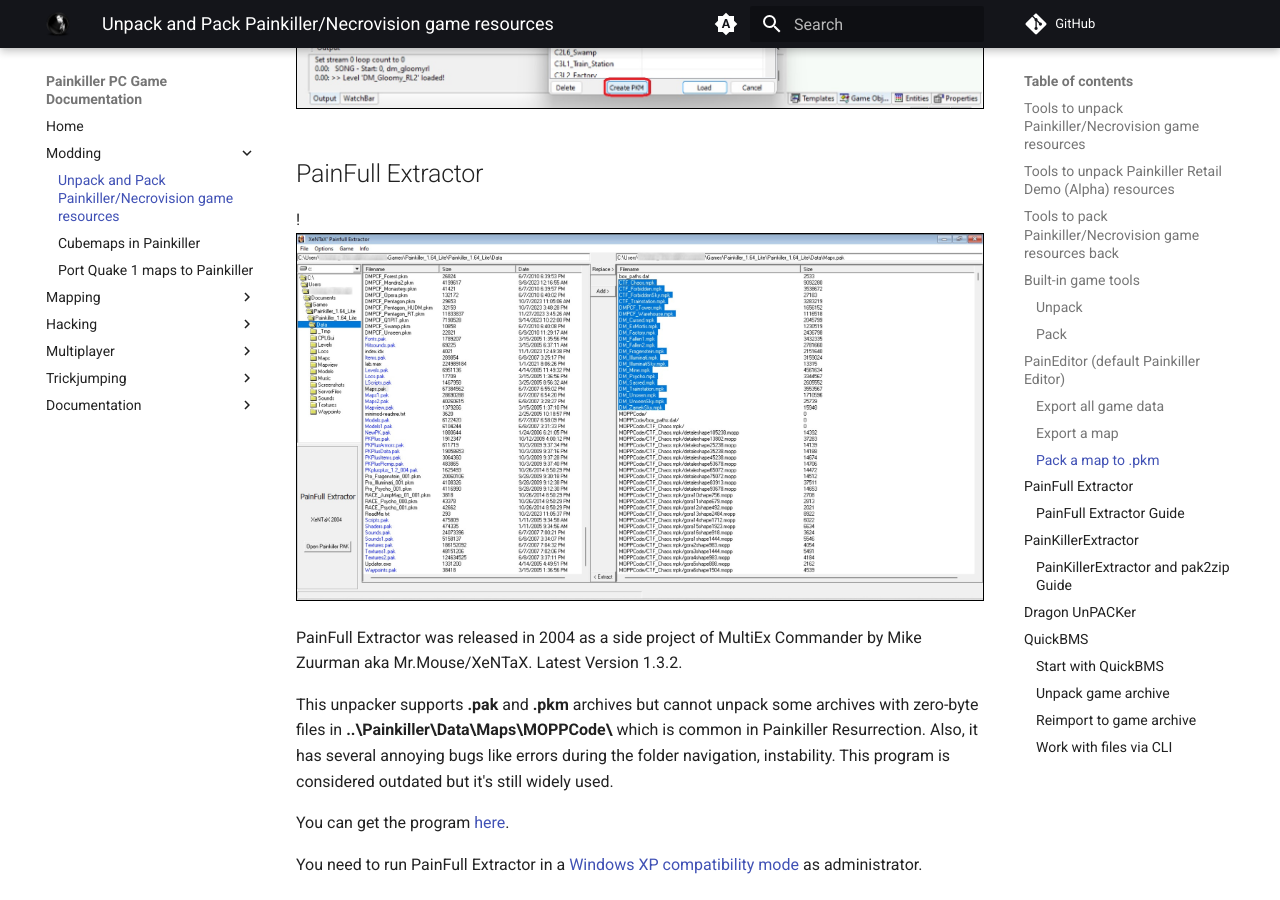
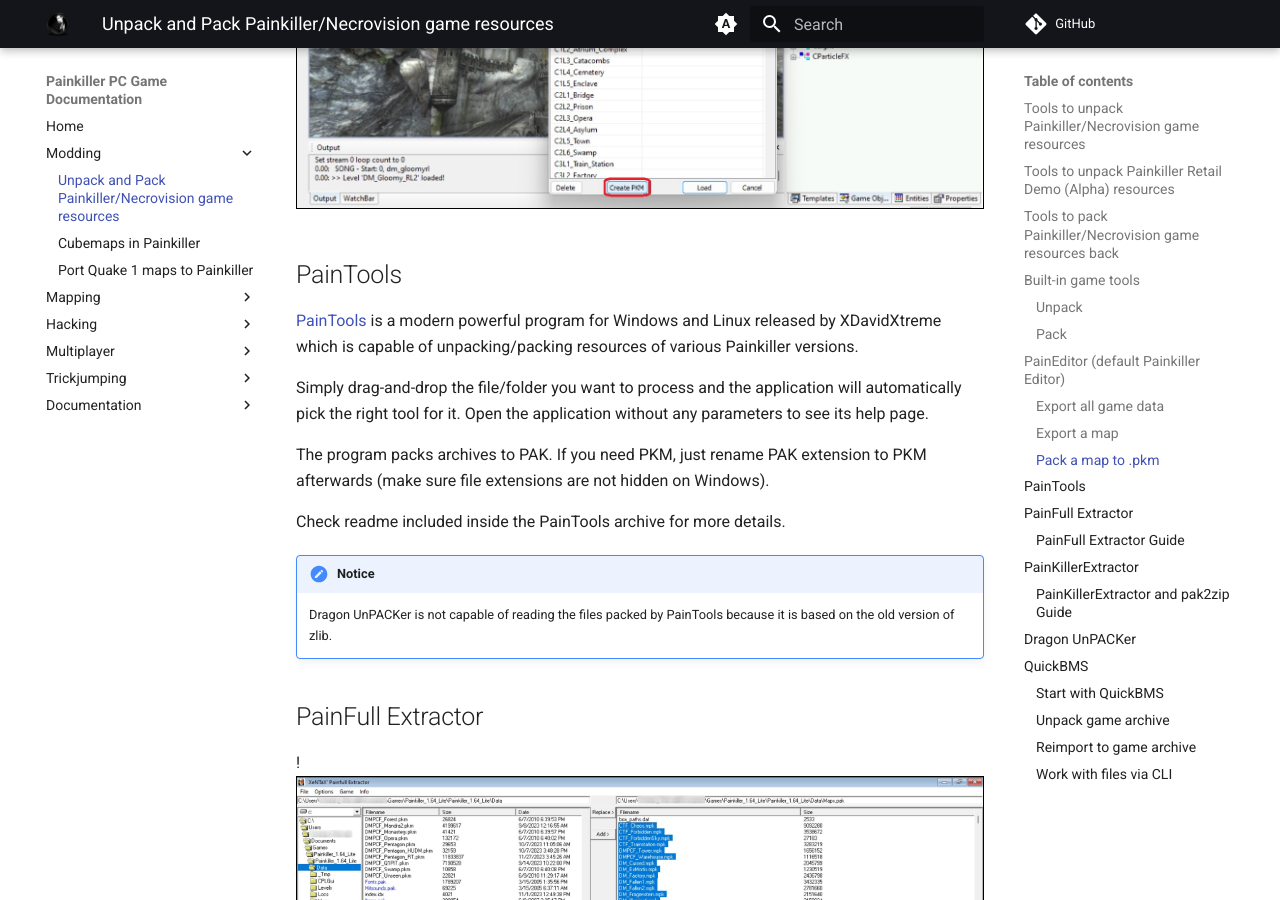
Before and after one commit to t3r6/pkdocs, an MkDocs documentation site: the page built from docs/guides/modding/pk-packages.md, in a window 1280 px wide and 900 px high, scrolled down 3930 px. Built offline with MkDocs 1.6.1 and Material for MkDocs 9.7.7, drawn with Linux system fonts in a browser that asks for light colours; comment, search, counter and statistics services are not loaded; some of the changed text lies outside the part shown.

Commit message:
docs: PainTools

```diff
--- a/docs/guides/modding/pk-packages.md
+++ b/docs/guides/modding/pk-packages.md
@@ -15,6 +15,7 @@
 
 * Built-in game tools using **FS.ExtractPack** (the most recommended option)
 * Painkiller standard editor **PainEditor** (it can extract .pkm maps partially but is not recommended for this purpose)
+* [PainTools](https://www.moddb.com/games/painkiller/downloads/paintools) - **recommended**
 * [PainFull Extractor](https://www.moddb.com/games/painkiller/downloads/painfull-extractor-v132) program (outdated; no source code)
 * [PainKillerExtractor](https://github.com/t3r6/painkiller-extractor) program (outdated; source code available)
 * [Dragon UnPACKer](https://www.elberethzone.net/dragon-unpacker.html) (open source)
@@ -22,6 +23,7 @@
 
 #### Tools to unpack Painkiller Retail Demo (Alpha) resources
 
+* [PainTools](https://www.moddb.com/games/painkiller/downloads/paintools) - **recommended**
 * [pak2zip](https://github.com/t3r6/painkiller-extractor) program
 * [QuickBMS](http://aluigi.altervista.org/quickbms.htm) (open source)
 
@@ -29,6 +31,7 @@
 
 * Built-in game tools using **FS.CreatePack** (recommended option for **.pak** archives and **.pkm** maps with custom resources)
 * Painkiller standard editor **PainEditor** (recommended option for maps **.pkm** files that do NOT contain custom resources, like additional scripts, textures in custom folders)
+* [PainTools](https://www.moddb.com/games/painkiller/downloads/paintools) - **recommended**
 * [PainFull Extractor](https://www.moddb.com/games/painkiller/downloads/painfull-extractor-v132) can add and replace files in a package (not recommended).
 * [QuickBMS](http://aluigi.altervista.org/quickbms.htm) can re-import files to a package (not recommended).
 
@@ -110,6 +113,20 @@
 It will create a **.pkm** file inside the <b>..\Painkiller\Data\</b> directory.
 
 !![PainEditor](../../../img/unpackers/unpacker-paineditor2.jpg "PainEditor")
+
+## PainTools
+
+[PainTools](https://www.moddb.com/games/painkiller/downloads/paintools) is a modern powerful program for Windows and Linux released by XDavidXtreme which is capable of unpacking/packing resources of various Painkiller versions.
+
+Simply drag-and-drop the file/folder you want to process and the application will automatically pick the right tool for it. Open the application without any parameters to see its help page.
+
+The program packs archives to PAK. If you need PKM, just rename PAK extension to PKM afterwards (make sure file extensions are not hidden on Windows).
+
+Check readme included inside the PainTools archive for more details.
+
+!!! Notice
+    Dragon UnPACKer is not capable of reading the files packed by PainTools because it is based on the old version of zlib.
+
 
 ## PainFull Extractor
 
```
